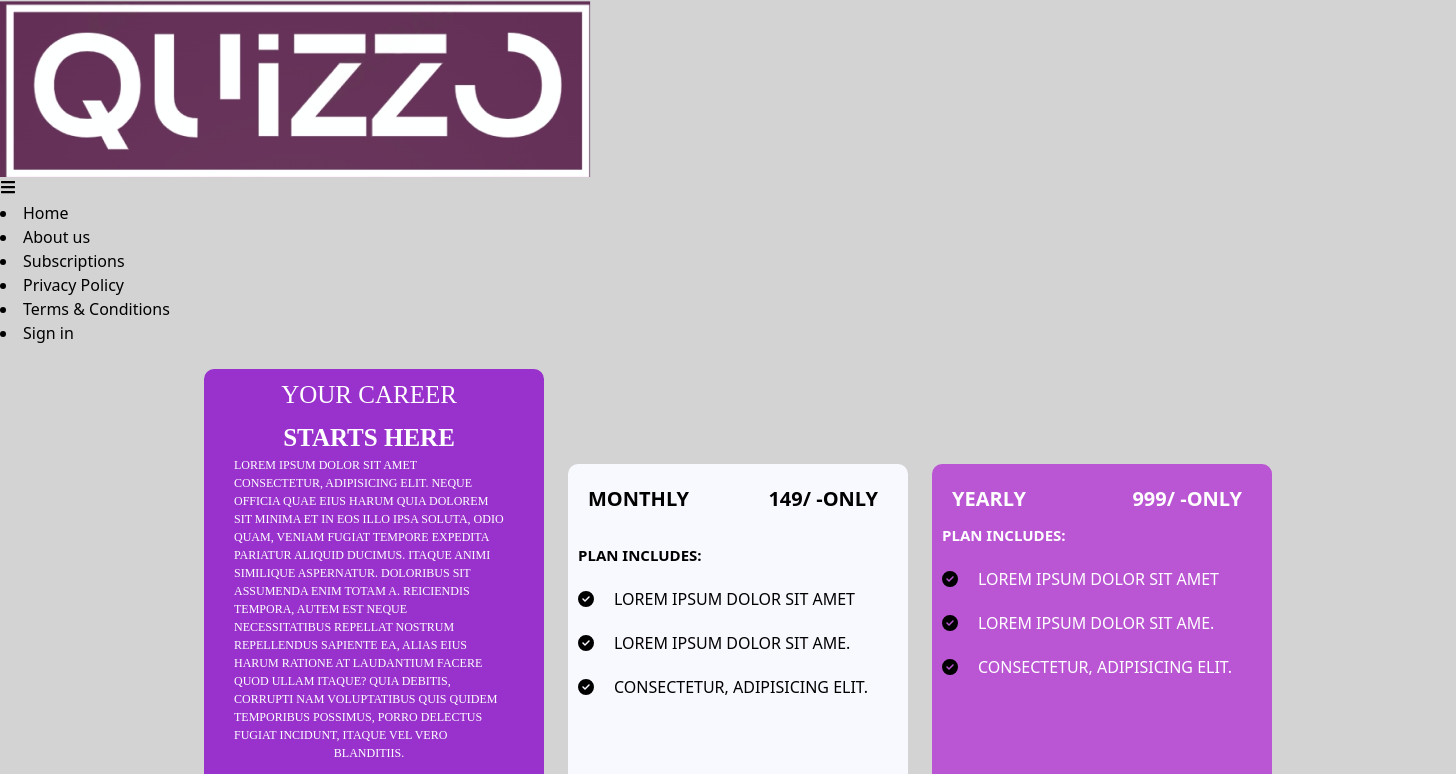
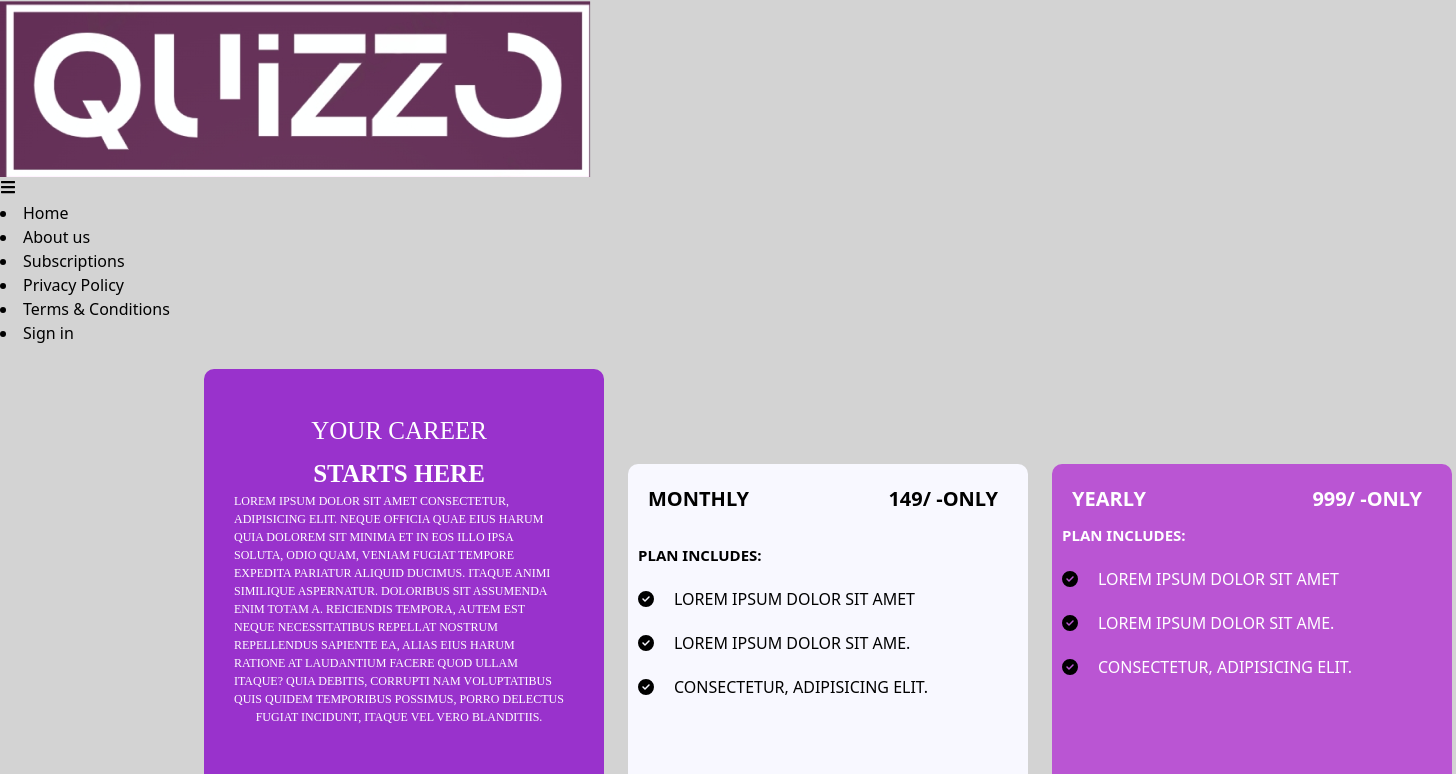
Before and after one commit to kokitkar1/quizzo, a React (Vite) app in the folder client/: page /subscriptions in a window 1280 px wide. Shown: the top 774 px of the page, 1456 px wide, since content can reach past the window. Built offline with nearby package versions, Linux system fonts and the light colour scheme; no server answers.

Commit message:
responsive plan

```diff
--- a/client/src/pages/Quiz.jsx
+++ b/client/src/pages/Quiz.jsx
@@ -8,8 +8,7 @@ import Quuizimage6 from '../assets/Other 15.png';
 const Quiz = () => {
   return (
     <div className="flex flex-col p-3 m-4 gap-4">
-
-      <div className="flex flex-col sm:flex-row w-full items-center bg-slate-400 rounded-2xl p-3 bg-opacity-70">
+<div className="flex flex-col sm:flex-row w-full items-center bg-slate-400 rounded-2xl p-3 bg-opacity-70">
         <div className="w-full sm:w-1/2 flex gap-3">
           <div className="w-full">
             <img src={Quuizimage} alt="stock-quiz" className="w-full h-auto sm:w-65 sm:h-65" />
--- a/client/src/pages/Subscriptions.jsx
+++ b/client/src/pages/Subscriptions.jsx
@@ -2,8 +2,8 @@ import React from 'react';
 import Quuizimage10 from '../assets/img.png'
 import { FontAwesomeIcon } from '@fortawesome/react-fontawesome';
 import { faCheckCircle } from '@fortawesome/free-solid-svg-icons';
-const Subscriptions = ()=>{
-  const isMobile = window.innerWidth <= 768;
+const Subscriptions=()=>{
+  const isMobile=window.innerWidth <= 768;
   const boxStyle = {
     backgroundColor: '#FF33BE', // Default background color
     color: '#fff',
@@ -47,7 +47,6 @@ const tallBoxStyle3={
   const capitalizeFirstLetter = (text) => {
     return text.replace(/\b\w/g, (match) => match.toUpperCase());
   };
-
  return(
     <div
       style={{
@@ -57,6 +56,7 @@ return(
         margin: '4px',
       }}
     >
+    <div>
 <div style={{ ...tallBoxStyle1, marginLeft: '200px', display: 'flex', flexDirection: 'column', alignItems: 'center', justifyContent: 'center'}}>
   <p style={{ fontSize: '25px', marginBottom: '5px' }}>Your Career</p>
   <p style={{ fontSize: '25px', fontWeight: 'bold' }}>Starts here</p>
@@ -69,12 +69,16 @@ return(
     <img src={Quuizimage10} alt="stock-quiz" style={{ width: '200px', height: '200px' }} />
           </div>
         </div>
+        </div>
+        <div>
       <div style={{ ...tallBoxStyle2, marginLeft: '20px' }}>
+
         <div style={{ position: 'sticky', bottom: '0' }}>
         <div style={{ display: 'flex', flexDirection: 'column', alignItems: 'center' }}>
 
         </div>
-      <></>
+
+
           <div style={{ position: 'absolute', top: '10px', left: '10px', zIndex: 1 }}>
             <p style={{ fontSize: '20px', textAlignLast: 'center', fontWeight: 'bold' ,}}>Monthly</p>
             </div>
@@ -97,6 +101,7 @@ return(
                   <FontAwesomeIcon icon={faCheckCircle} style={{ color: 'black', marginRight: '20px' }} />
                   consectetur, adipisicing elit.
                 </div>
+
         {/* <div style={{ textAlign: 'left', padding: '150px 0', display: 'flex', alignItems: 'center' }}>
       <i className="fa fa-check-circle" style={{ color: 'green', marginRight: '80px' }}></i>
       see all features.
@@ -104,6 +109,9 @@ return(
         <button className='bg-purple-500 text-white rounded-lg p-3 uppercase hover:opacity-95 disabled:opacity-80' style={{ margin:'150px 0' }}>Start your monthly plan</button>
         </div>
         </div>
+
+      </div>
+      <div>
       <div style={{ ...tallBoxStyle3, marginLeft: '20px' }}>
       <div style={{ position: 'sticky', bottom: '0'}}>
       <div style={{ position: 'absolute', top: '10px', left: '10px', zIndex: 1 }}>
@@ -134,6 +142,7 @@ return(
     </div>
       </div>
       </div>
+    </div>
   );
 };
 export default Subscriptions;
```
Lines whose indentation alone changed are shown as unchanged.
